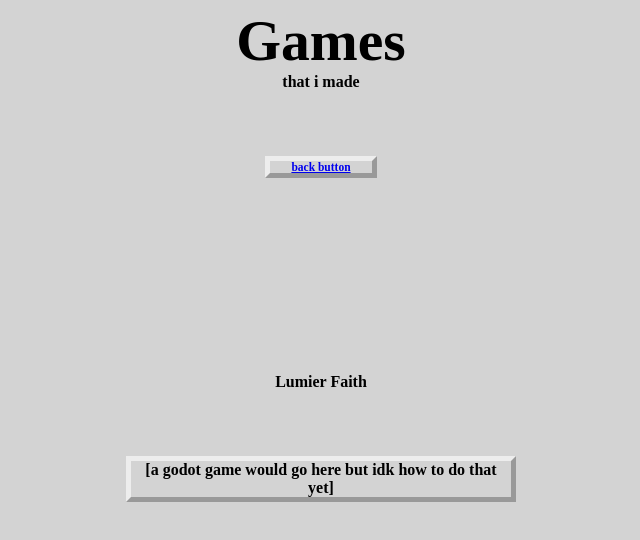
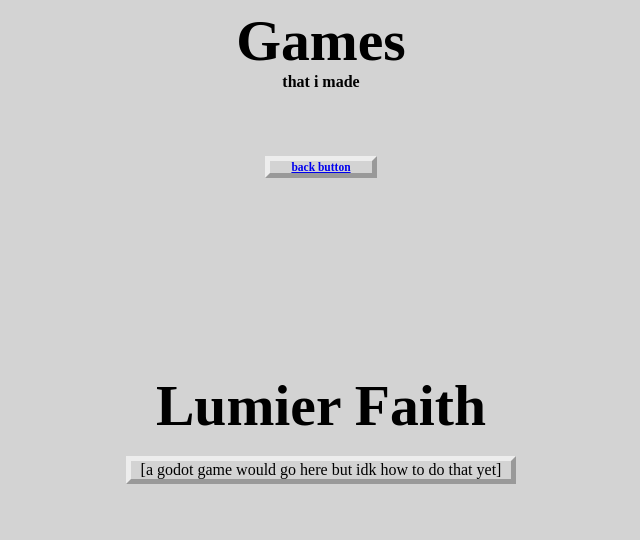
Before and after one commit to bugsg4rden/Intro-To-Web-Development, a plain HTML site: page games.html in a window 1280 px wide. Shown: the whole page, without its empty margins (319-959 px from the left). Drawn offline with Linux system fonts and the light colour scheme.

Commit message:
CHANGED AGAIN

```diff
--- a/games.html
+++ b/games.html
@@ -13,8 +13,8 @@
     <br>
     <br>
     <br>
-    <!--reminder for me: DONT CHANGE TO <H1> I SWEAR TO GOD IT BREAKS WHEN IT DOES-->
-    <p class="text">Lumier Faith</p>
+    <!--I DON KNOW WHATS HAPPNEING THIS TEXT IS CURSED-->
+    <h1 class="text">Lumier Faith</h1>
     <br>
     <p class="placeholder">[a godot game would go here but idk how to do that yet]</p>
 </body>
```
